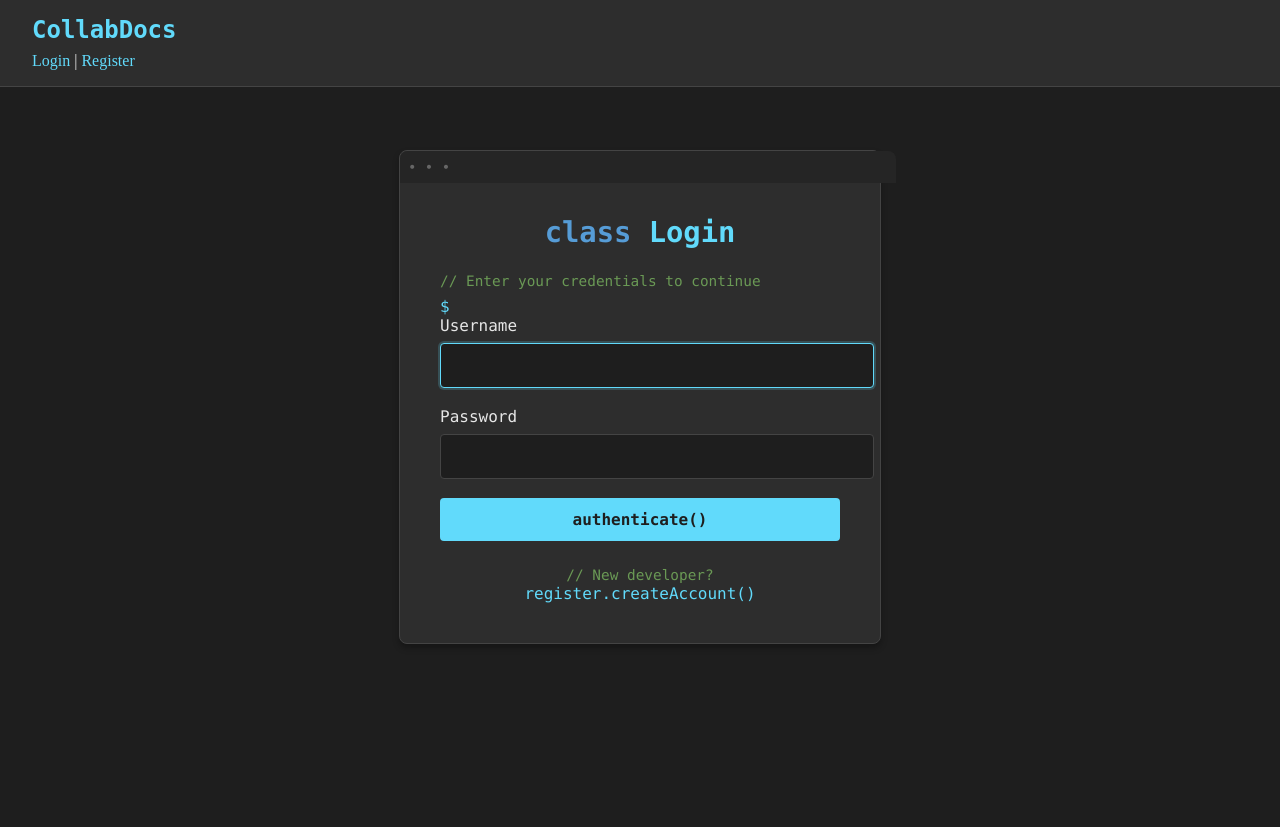
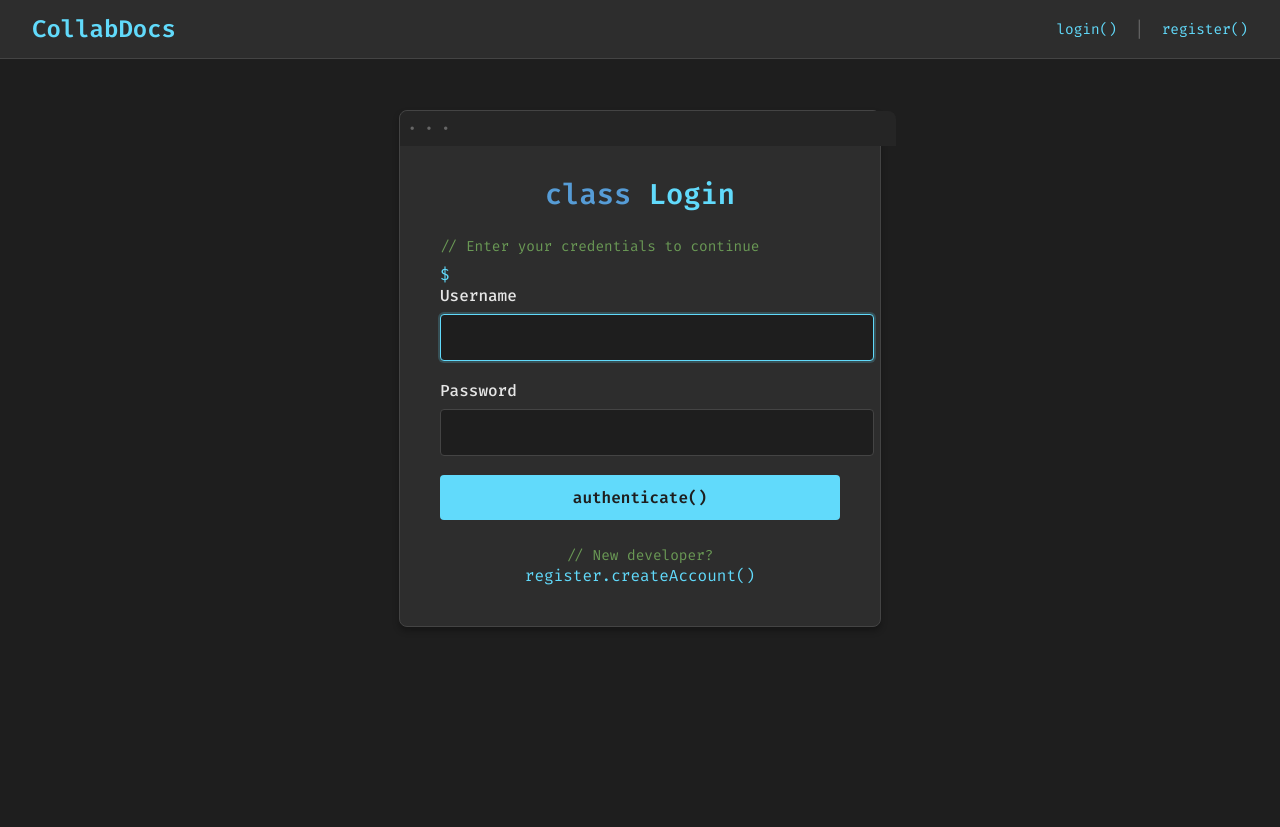
Before and after one commit to ziv1010/Collab_Editor_Main, a Django app: a page that uses collaborative_text_editor/templates/base.html in a window 1280 px wide. After the commit the page ends 627 px from the top, so only its background shows below. Run offline with Django 3.2, Linux system fonts and the light colour scheme; some libraries are stand-ins or nearby versions.

Commit message:
front end changes

```diff
--- a/collaborative_text_editor/templates/base.html
+++ b/collaborative_text_editor/templates/base.html
@@ -3,48 +3,90 @@
 <html lang="en">
 <head>
     <meta charset="UTF-8">
-    <title>Collaborative Text Editor</title>
+    <title>CollabDocs</title>
     <style>
         body, html {
             margin: 0;
             padding: 0;
             background-color: #1e1e1e;
             color: #e6e6e6;
+            font-family: 'Fira Code', monospace;
         }
 
         header {
             background-color: #2d2d2d;
-            padding: 1rem 2rem;
+            padding: 0.8rem 2rem;
             border-bottom: 1px solid #444;
+            display: flex;
+            justify-content: space-between;
+            align-items: center;
         }
 
-        header h1 {
+        .brand-section {
+            display: flex;
+            align-items: center;
+            gap: 1rem;
+        }
+
+        .brand-name {
             color: #61dafb;
             margin: 0;
             font-size: 1.5rem;
-            font-family: 'Fira Code', monospace;
-        }
-
-        header p {
-            margin: 0.5rem 0 0 0;
-            color: #e6e6e6;
-        }
-
-        header a, header button {
-            color: #61dafb;
+            font-weight: 600;
             text-decoration: none;
         }
 
-        header button {
+        .brand-name:hover {
+            color: #4fa8c7;
+        }
+
+        .user-section {
+            display: flex;
+            align-items: center;
+            gap: 1rem;
+        }
+
+        .user-avatar {
+            width: 32px;
+            height: 32px;
+            border-radius: 50%;
+            background: #61dafb;
+            display: flex;
+            align-items: center;
+            justify-content: center;
+            font-size: 1.2rem;
+            cursor: pointer;
+            transition: transform 0.2s ease;
+        }
+
+        .user-avatar:hover {
+            transform: scale(1.1);
+        }
+
+        .user-info {
+            display: flex;
+            align-items: center;
+            gap: 0.5rem;
+            color: #e6e6e6;
+            font-size: 0.9rem;
+        }
+
+        .user-info span {
+            color: #6a9955;
+        }
+
+        .auth-links a, .logout-btn {
+            color: #61dafb;
+            text-decoration: none;
             background: none;
             border: none;
             padding: 0;
-            margin: 0;
             font: inherit;
             cursor: pointer;
+            font-size: 0.9rem;
         }
 
-        header a:hover, header button:hover {
+        .auth-links a:hover, .logout-btn:hover {
             color: #4fa8c7;
             text-decoration: underline;
         }
@@ -52,27 +94,66 @@
         main {
             min-height: calc(100vh - 60px);
         }
+
+        .separator {
+            color: #666;
+            margin: 0 0.5rem;
+        }
     </style>
+    <link href="https://fonts.googleapis.com/css2?family=Fira+Code:wght@400;500;600&display=swap" rel="stylesheet">
     {% block extra_head %}{% endblock %}
 </head>
 <body>
     <header>
-        <h1>CollabDocs</h1>
+        <div class="brand-section">
+            <a href="{% url 'document_list' %}" class="brand-name">CollabDocs</a>
             {% if user.is_authenticated %}
-        <p>
-            Welcome, {{ user.username }} |
+            <span style="color: #6a9955">// Your collaborative workspace</span>
+            {% endif %}
+        </div>
+        <div class="user-section">
+            {% if user.is_authenticated %}
+                <div class="user-info">
+                    <div class="user-avatar" id="userAvatar"></div>
+                    <span>{{ user.username }}</span>
+                    <div class="separator">|</div>
                     <form action="{% url 'logout' %}" method="post" style="display: inline;">
                         {% csrf_token %}
-                <button type="submit">Logout</button>
+                        <button type="submit" class="logout-btn">logout()</button>
                     </form>
-        </p>
+                </div>
             {% else %}
-        <p><a href="{% url 'login' %}">Login</a> | <a href="{% url 'register' %}">Register</a></p>
+                <div class="auth-links">
+                    <a href="{% url 'login' %}">login()</a>
+                    <div class="separator" style="display: inline;">|</div>
+                    <a href="{% url 'register' %}">register()</a>
+                </div>
             {% endif %}
+        </div>
     </header>
     <main>
         {% block content %}{% endblock %}
     </main>
+    {% if user.is_authenticated %}
+    <script>
+        // List of fun coding-related emojis
+        const codeEmojis = ['👩‍💻', '👨‍💻', '🤖', '💻', '🚀', '⚡', '🔮', '🎮', '🌟', '🦄', '🎯', '🔧', '⚙️', '🧠'];
+
+        // Function to get a random emoji
+        function getRandomEmoji() {
+            return codeEmojis[Math.floor(Math.random() * codeEmojis.length)];
+        }
+
+        // Set random emoji for user avatar
+        document.getElementById('userAvatar').innerText = getRandomEmoji();
+
+        // Store the emoji in session storage so it persists during the session
+        if (!sessionStorage.getItem('userEmoji')) {
+            sessionStorage.setItem('userEmoji', getRandomEmoji());
+        }
+        document.getElementById('userAvatar').innerText = sessionStorage.getItem('userEmoji');
+    </script>
+    {% endif %}
     {% block extra_script %}{% endblock %}
 </body>
 </html>
```
Also changed, not shown: collaborative_text_editor/db.sqlite3. Lines whose indentation alone changed are shown as unchanged.
